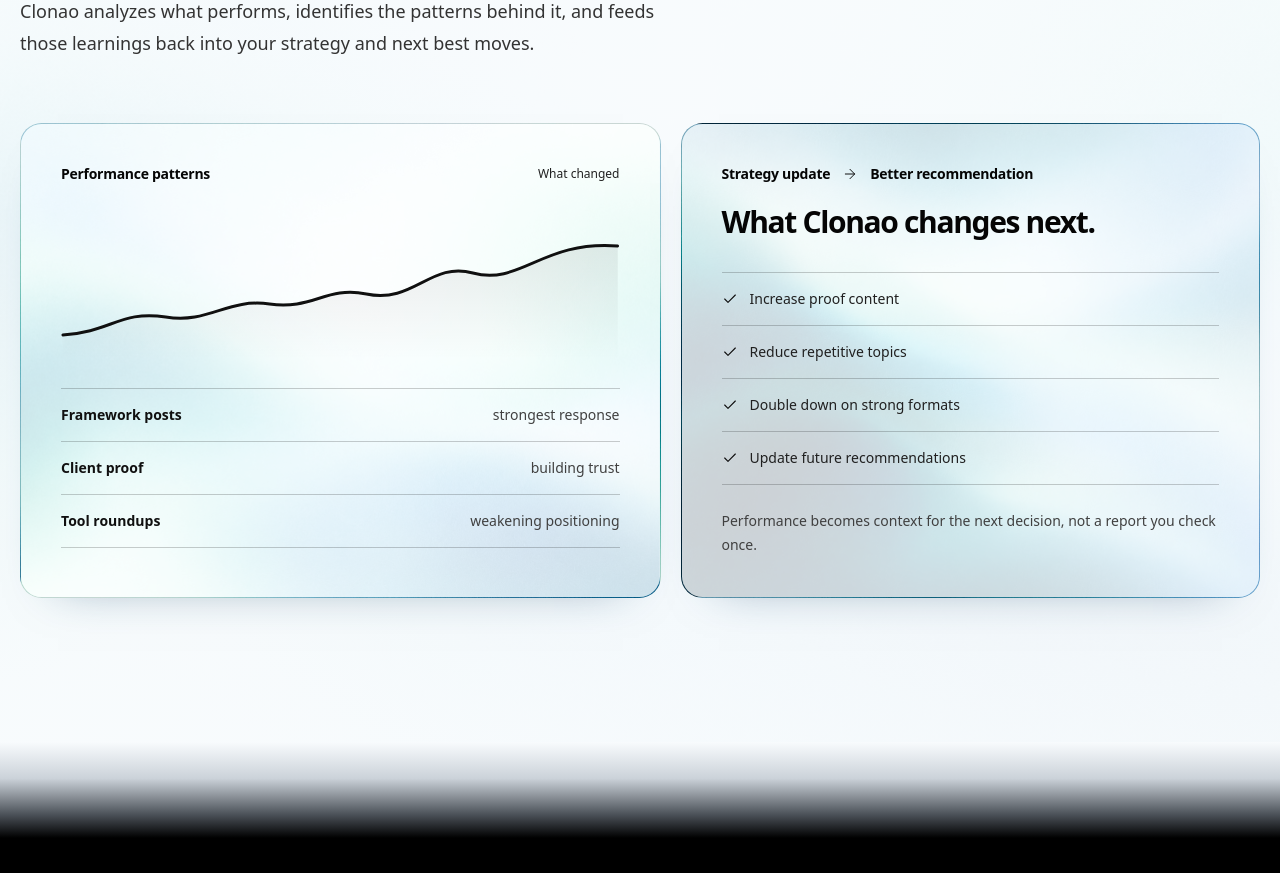
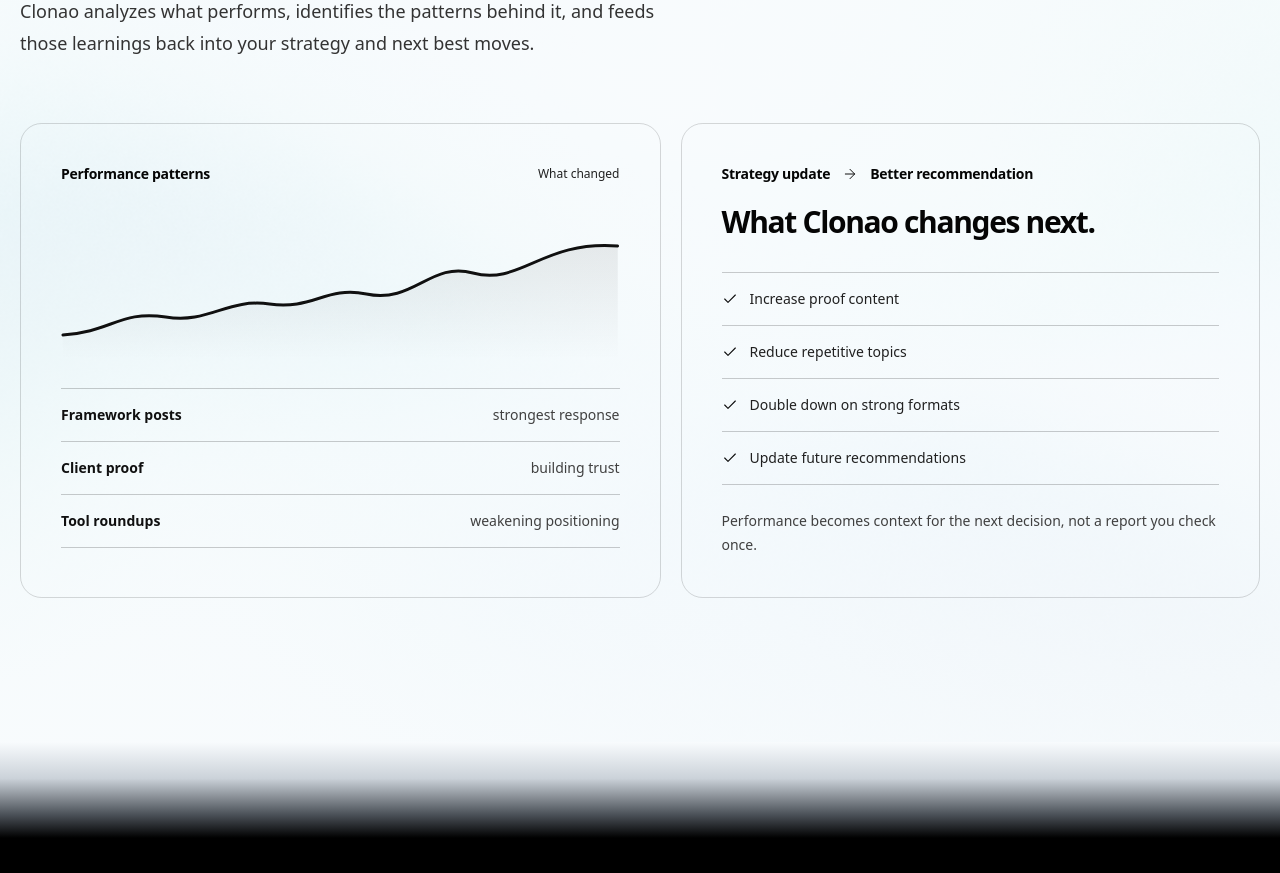
Before and after one commit to veokleo-create07/linkeldn.tool.100k, a Next.js app: page /product in a window 1280 px wide. Shown: the part 2720-3593 px from the top of the page. Built offline with nearby package versions, Linux system fonts and the light colour scheme.

Commit message:
revert: restore learn panel background

```diff
--- a/src/components/marketing/product-learn.tsx
+++ b/src/components/marketing/product-learn.tsx
@@ -30,8 +30,7 @@
 
         <div className="mt-14 sm:mt-16">
           <div className="grid gap-5 lg:grid-cols-[minmax(0,1.05fr)_minmax(0,0.95fr)]">
-            <div className="relative overflow-hidden rounded-[1.35rem] border border-black/15 bg-[url('/pastel-aqua-gradient.jpg')] bg-cover bg-center px-6 py-8 shadow-[0_22px_46px_-38px_rgba(20,65,103,0.5)] sm:px-8 sm:py-10 lg:px-10">
-              <div className="pointer-events-none absolute inset-0 bg-white/80" aria-hidden="true" />
+            <div className="relative overflow-hidden rounded-[1.35rem] border border-black/15 bg-transparent px-6 py-8 sm:px-8 sm:py-10 lg:px-10">
               <div className="relative z-10">
                 <div className="flex items-center justify-between gap-6">
                   <p className="text-sm font-semibold tracking-[-0.02em] text-[#050505]">Performance patterns</p>
@@ -62,8 +61,7 @@
               </div>
             </div>
 
-            <div className="relative overflow-hidden rounded-[1.35rem] border border-black/15 bg-[url('/ethereal-aqua-gradient.jpg')] bg-cover bg-center px-6 py-8 shadow-[0_22px_46px_-38px_rgba(20,65,103,0.5)] sm:px-8 sm:py-10 lg:px-10">
-              <div className="pointer-events-none absolute inset-0 bg-white/80" aria-hidden="true" />
+            <div className="relative overflow-hidden rounded-[1.35rem] border border-black/15 bg-transparent px-6 py-8 sm:px-8 sm:py-10 lg:px-10">
               <div className="relative z-10">
                 <div className="flex items-center gap-3">
                   <p className="text-sm font-semibold tracking-[-0.02em] text-[#050505]">Strategy update</p>
```
